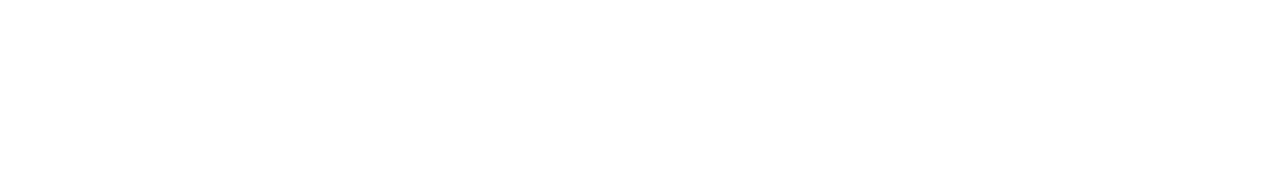
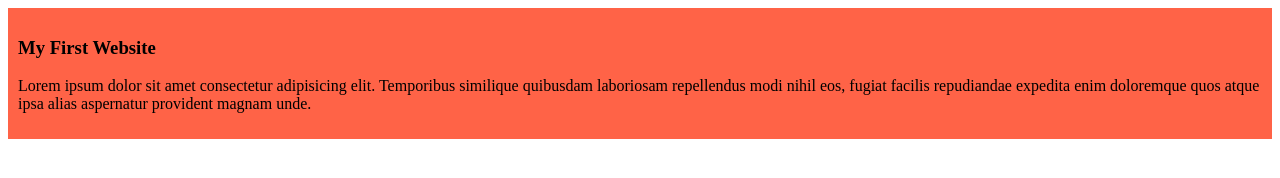
Before and after one commit to Nazim-debug/my-first-repo, a plain HTML site: page index.html in a window 1280 px wide. Drawn offline with Linux system fonts and the light colour scheme.

Commit message:
blogs create done

```diff
--- /dev/null
+++ b/Styles/blog.css
@@ -0,0 +1,4 @@
+.blog{
+    background-color: tomato;
+    padding: 10px;
+}
--- a/index.html
+++ b/index.html
@@ -4,8 +4,12 @@
     <meta charset="UTF-8">
     <meta name="viewport" content="width=device-width, initial-scale=1.0">
     <title>My first github Repository</title>
+    <link rel="stylesheet" href="Styles/blog.css">
 </head>
 <body>
-
+    <div class="blog">
+        <h3>My First Website</h3>
+        <p>Lorem ipsum dolor sit amet consectetur adipisicing elit. Temporibus similique quibusdam laboriosam repellendus modi nihil eos, fugiat facilis repudiandae expedita enim doloremque quos atque ipsa alias aspernatur provident magnam unde.</p>
+    </div>
 </body>
 </html>
```
